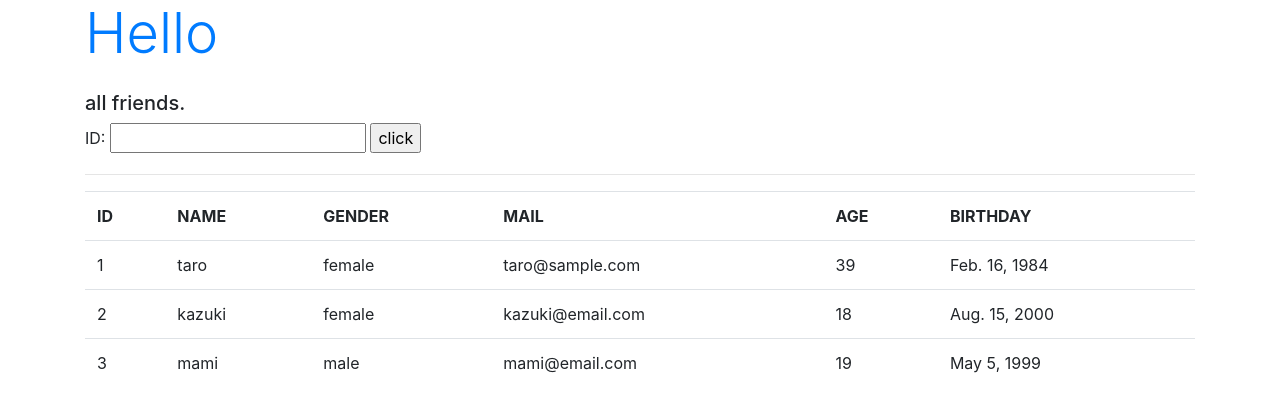
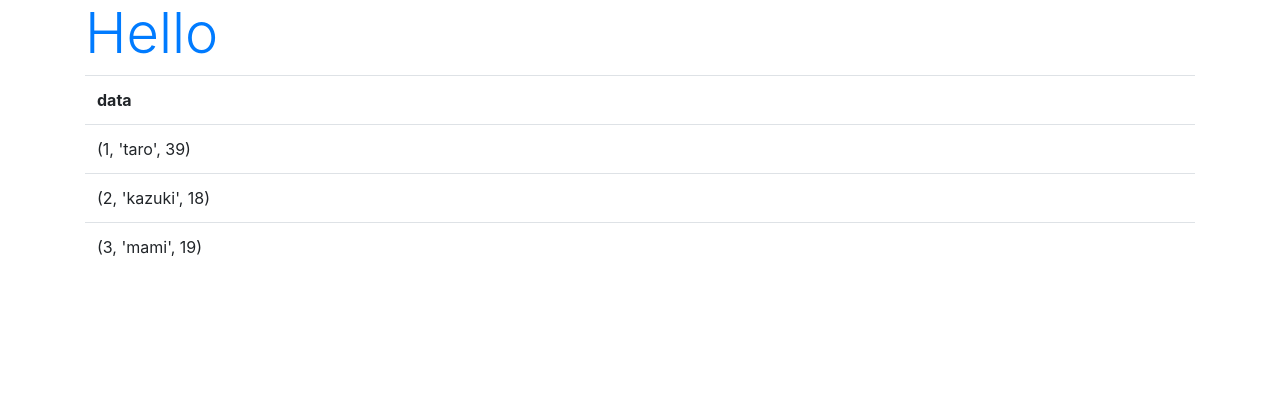
Before and after one commit to sumioK/Django_app, a Django app: page /hello/ in a window 1280 px wide. Shown: the top 412 px of the page. Run offline with Django 4.2, Linux system fonts and the light colour scheme; data comes from the database, SQL or seed files in the repository; some libraries are stand-ins or nearby versions.

Commit message:
all_values_list

```diff
--- a/hello/templates/hello/index.html
+++ b/hello/templates/hello/index.html
@@ -9,33 +9,20 @@
 </head>
 <body class="container">
   <h1 class="display-4 text-primary">{{title}}</h1>
-  <p class="h5 mt-4">{{message|safe}}</p>
-  <form action="{% url 'index' %}" method="post">
+  <!-- <p class="h5 mt-4">{{data}}</p> -->
+  <!-- <form action="{% url 'index' %}" method="post">
     {% csrf_token %}
     {{form}}
     <input type="submit" value="click">
   </form>
-  <hr>
+  <hr> --->
   <table class="table">
     <tr>
-      <th>ID</th>
-      <th>NAME</th>
-      <th>GENDER</th>
-      <th>MAIL</th>
-      <th>AGE</th>
-      <th>BIRTHDAY</th>
+      <th>data</th>
     </tr>
     {% for item in data %}
     <tr>
-      <td>{{ item.id }}</td>
-      <td>{{ item.name }}</td>
-      <td>
-        {% if item.gender == False %} male {% endif %}
-        {% if item.gender == True %} female {% endif %}
-      </td>
-      <td>{{ item.mail }}</td>
-      <td>{{ item.age }}</td>
-      <td>{{item.birthday }}</td>
+      <td>{{item}}</td>
     </tr>
     {% endfor %}
   </table>
--- a/hello/views.py
+++ b/hello/views.py
@@ -3,18 +3,25 @@ from django.http import HttpResponse
 from .models import Friend
 from .forms import HelloForm
 
+# def index(request):
+#   params = {
+#     'title': 'Hello',
+#     'message': 'all friends.',
+#     'form': HelloForm,
+#     'data': [],
+#   }
+#   if(request.method == 'POST'):
+#     num=request.POST['id']
+#     item = Friend.objects.get(id=num)
+#     params['data'] = [item]
+#     params['form'] = HelloForm(request.POST)
+#   else:
+#     params['data'] = Friend.objects.all()
+#   return render(request, 'hello/index.html', params)
 def index(request):
+  data = Friend.objects.all().values_list('id', 'name', 'age')
   params = {
     'title': 'Hello',
-    'message': 'all friends.',
-    'form': HelloForm,
-    'data': [],
+    'data': data
   }
-  if(request.method == 'POST'):
-    num=request.POST['id']
-    item = Friend.objects.get(id=num)
-    params['data'] = [item]
-    params['form'] = HelloForm(request.POST)
-  else:
-    params['data'] = Friend.objects.all()
   return render(request, 'hello/index.html', params)
```
